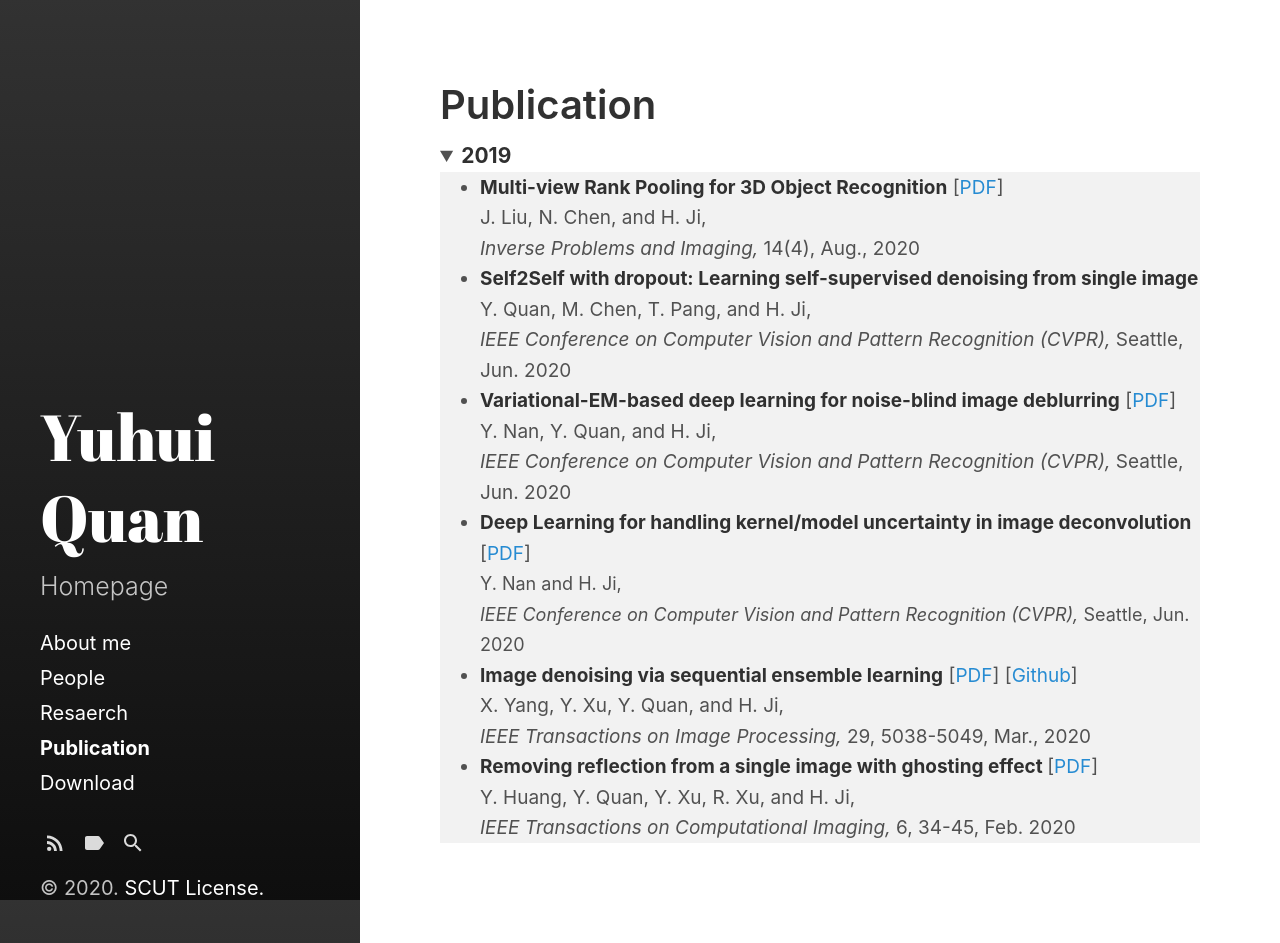
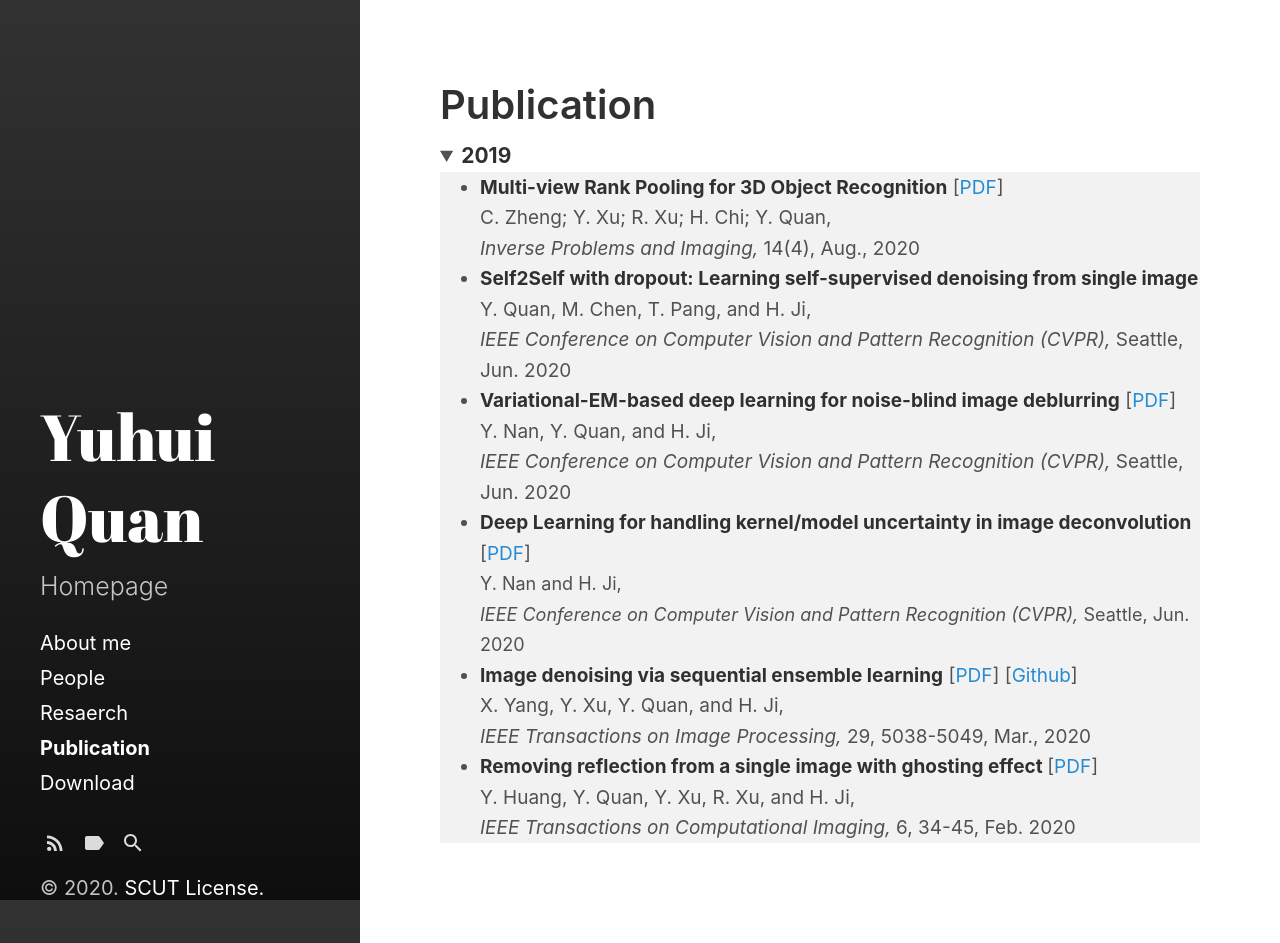
Before and after one commit to Dofboom/Dofboom.github.io, a Jekyll site: the page built from category/c.md, in a window 1280 px wide and 943 px high. Built offline with Jekyll 4.4.1, drawn with Linux system fonts in a browser that asks for light colours.

Commit message:
Update c.md

```diff
--- a/category/c.md
+++ b/category/c.md
@@ -6,8 +6,8 @@ title: Publication
 <details open="">
 <summary><span style="font-size: 105%;"><strong>2019</strong></span></summary>
 <ul style="background-color: #f2f2f2;">
-<li><span style="font-size: 95%;"><strong>Multi-view Rank Pooling for 3D Object Recognition</strong> [<a href="https://github.com/Dofboom/Dofboom.github.io/blob/master/papers/Multi-view%20Rank%20Pooling%20for%203D%20Object%20Recognition.pdf"  download>PDF</a>]</span><br />
-<span style="font-size: 95%;"> J. Liu, N. Chen, and H. Ji,<br />
+<li><span style="font-size: 95%;"><strong>Multi-view Rank Pooling for 3D Object Recognition</strong> [<a href="https://github.com/Dofboom/Dofboom.github.io/raw/master/papers/Multi-view%20Rank%20Pooling%20for%203D%20Object%20Recognition.pdf"  download>PDF</a>]</span><br />
+<span style="font-size: 95%;"> C. Zheng; Y. Xu; R. Xu; H. Chi; Y. Quan,<br />
  <em>Inverse Problems and Imaging,</em> 14(4),  Aug., 2020</span></li>
 <li><span style="font-size: 95%;"><strong>Self2Self with dropout: Learning self-supervised denoising from single image</strong> <!-- [<a href="https://blog.nus.edu.sg/matjh/files/2020/03/CVPR2020_Denoising.pdf">PDF</a>]--></span><br />
 <span style="font-size: 95%;"> Y. Quan, M. Chen, T. Pang, and H. Ji,<br />
```
